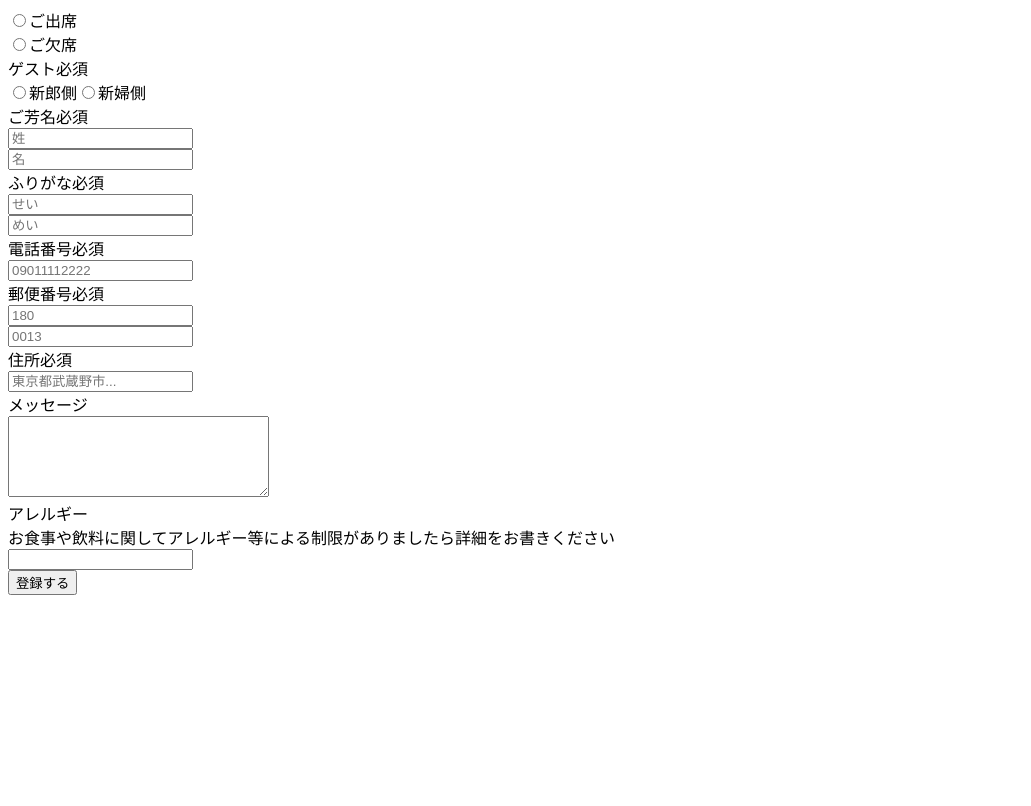
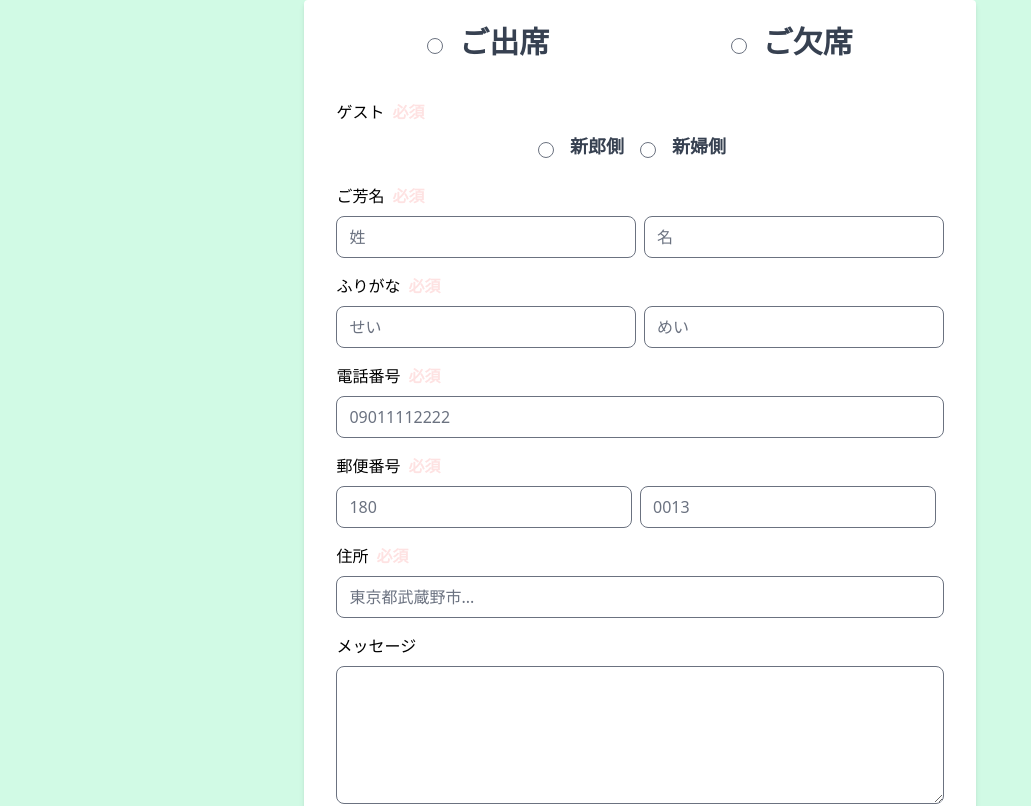
Before and after one commit to otera05/wedding.otera05.com, a Next.js app: page /invitation in a window 1280 px wide. Shown: the top 806 px of the page, without its empty margins (0-1031 px from the left). Built offline with nearby package versions, Linux system fonts and the light colour scheme.

Commit message:
✨ noindex 対応

```diff
--- a/pages/_app.tsx
+++ b/pages/_app.tsx
@@ -1,7 +1,13 @@
-import 'tailwindcss/tailwind.css'
+import '../styles/globals.css'
 import type { AppProps } from 'next/app'
+import { Meta } from '../src/components/meta/index'
 
 function MyApp({ Component, pageProps }: AppProps) {
-  return <Component {...pageProps} />
+  return (
+    <>
+      <Meta></Meta>
+      <Component {...pageProps} />
+    </>
+  )
 }
 export default MyApp
--- /dev/null
+++ b/src/components/meta/index.tsx
@@ -0,0 +1,9 @@
+import Head from 'next/head'
+
+export const Meta = () => {
+  return (
+    <Head>
+      <meta name="robots" content="noindex" />
+    </Head>
+  )
+}
```
